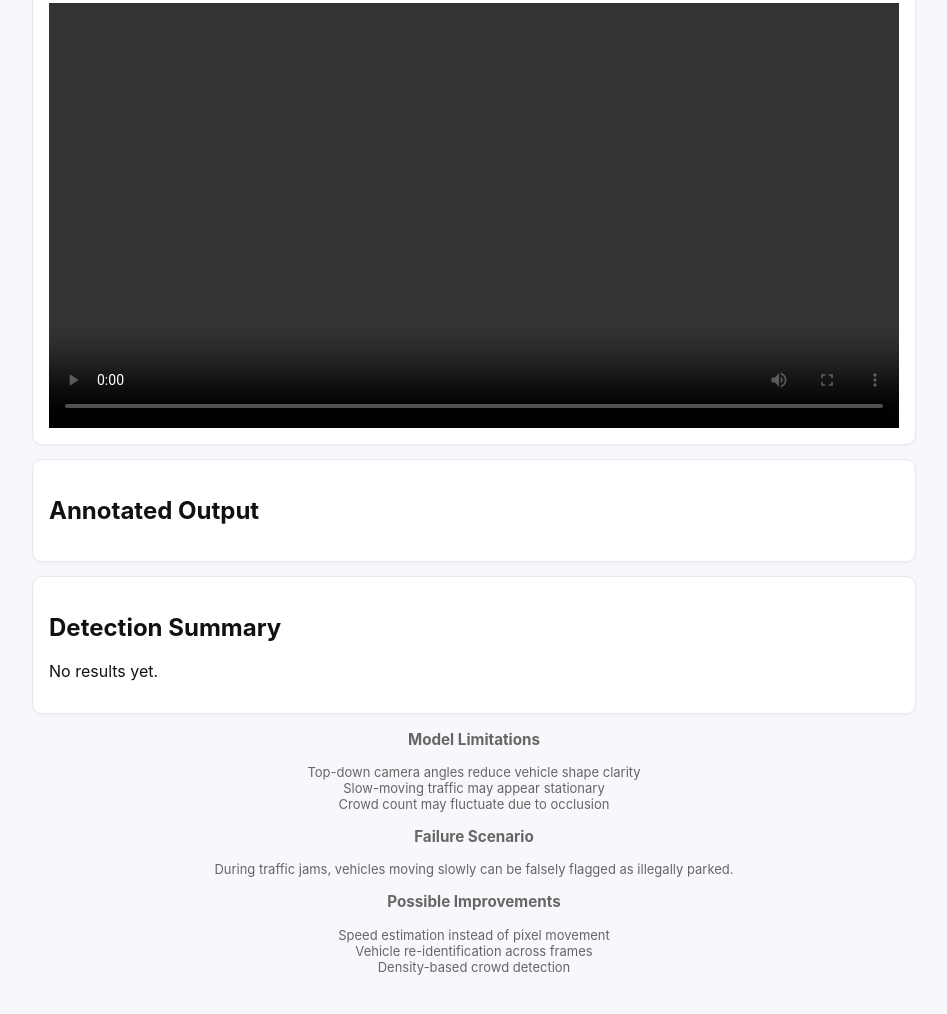
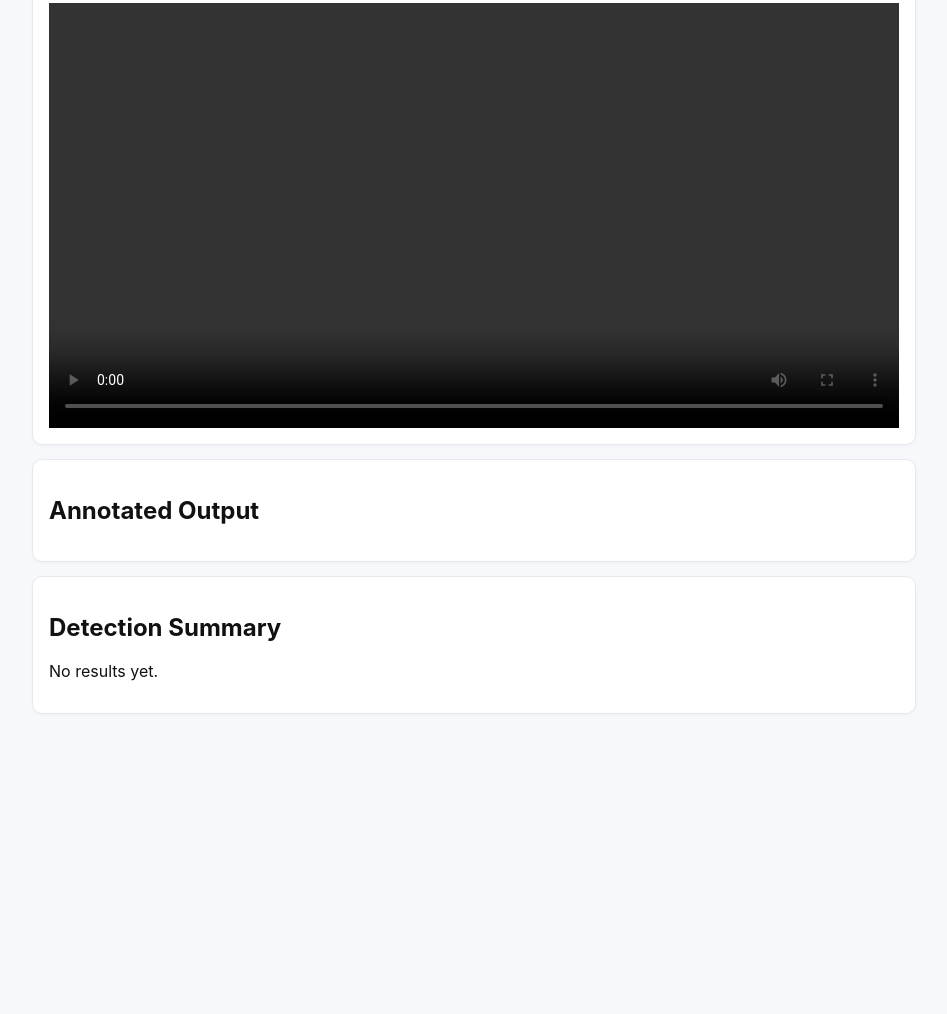
Before and after one commit to SriCharan9876/SmartStreetAI, a plain HTML site: page frontend/index.html in a window 1280 px wide. Shown: the part 268-1282 px from the top of the page, without its empty margins (166-1113 px from the left). After the commit the page ends 1032 px from the top, so only its background shows below. Drawn offline with Linux system fonts and the light colour scheme.

Commit message:
Optimised display

```diff
--- a/frontend/index.html
+++ b/frontend/index.html
@@ -51,29 +51,6 @@
       <pre id="summary" class="raw" style="display:none"></pre>
     </section>
 
-    <!-- Footer (assignment-required explanation) -->
-    <footer class="foot">
-      <h3>Model Limitations</h3>
-      <ul>
-        <li>Top-down camera angles reduce vehicle shape clarity</li>
-        <li>Slow-moving traffic may appear stationary</li>
-        <li>Crowd count may fluctuate due to occlusion</li>
-      </ul>
-
-      <h3>Failure Scenario</h3>
-      <p>
-        During traffic jams, vehicles moving slowly can be falsely flagged
-        as illegally parked.
-      </p>
-
-      <h3>Possible Improvements</h3>
-      <ul>
-        <li>Speed estimation instead of pixel movement</li>
-        <li>Vehicle re-identification across frames</li>
-        <li>Density-based crowd detection</li>
-      </ul>
-    </footer>
-
   </div>
 
   <script src="script.js"></script>
--- a/frontend/script.js
+++ b/frontend/script.js
@@ -67,7 +67,6 @@ function renderSummary(summary) {
     <div class="section">
       <h3>🚗 Vehicles</h3>
       <ul>
-        <li>Total detections: <b>${vehicles.total_detections ?? 0}</b></li>
         <li>Illegal parked vehicles: <b>${vehicles.illegal_parked ?? 0}</b></li>
       </ul>
     </div>
```
